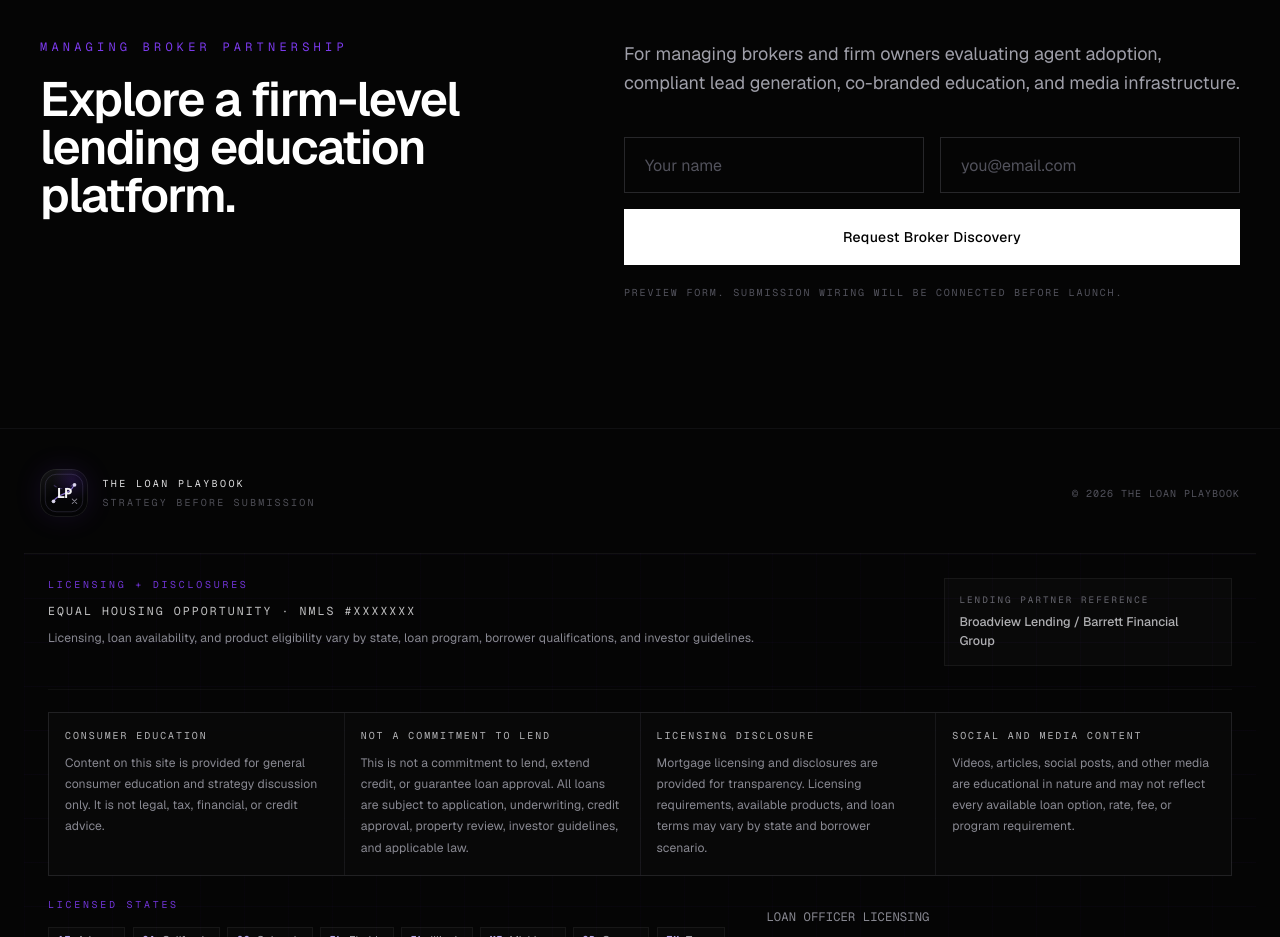
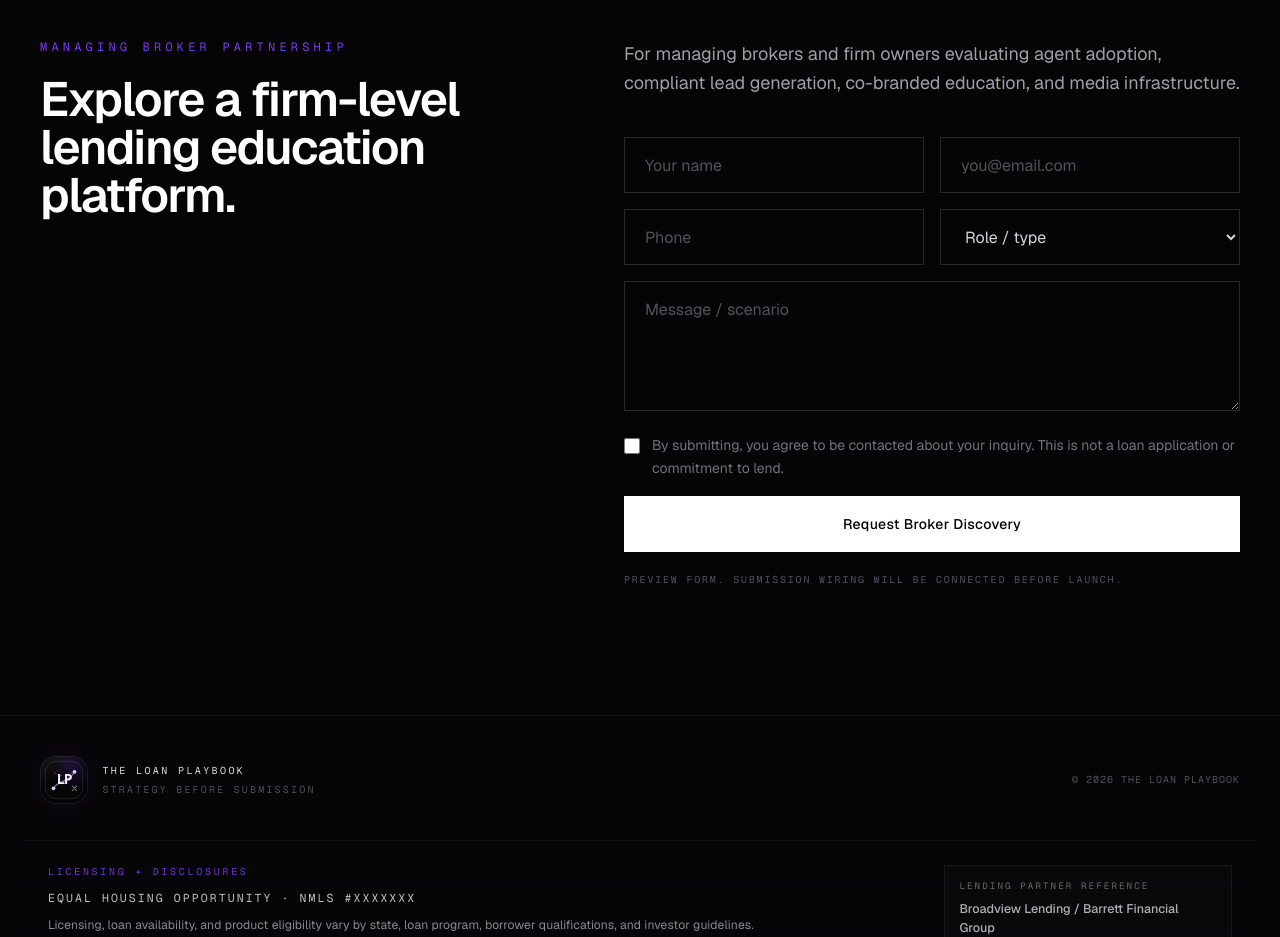
Before and after one commit to cbutler1516/rentpropertyheloc, a Next.js app: page /partners in a window 1280 px wide. Shown: the part 7500-8437 px from the top of the page. Built offline with nearby package versions, Linux system fonts and the light colour scheme.

Commit message:
Add lead capture form infrastructure

```diff
--- a/app/components/conversion-cta.tsx
+++ b/app/components/conversion-cta.tsx
@@ -1,66 +1,26 @@
 import { CTASection } from "./design-system";
+import { LeadCaptureForm, type LeadFormType } from "./lead-capture-form";
 
 type ConversionCTAProps = {
   eyebrow: string;
   title: string;
   body: string;
   submitLabel: string;
-  fields?: Array<{
-    name: string;
-    label: string;
-    placeholder: string;
-    type?: "text" | "email";
-  }>;
+  formType: LeadFormType;
   note?: string;
 };
-
-const defaultFields = [
-  {
-    name: "name",
-    label: "Name",
-    placeholder: "Your name",
-    type: "text" as const,
-  },
-  {
-    name: "email",
-    label: "Email",
-    placeholder: "you@email.com",
-    type: "email" as const,
-  },
-];
 
 export function ConversionCTA({
   eyebrow,
   title,
   body,
   submitLabel,
-  fields = defaultFields,
+  formType,
   note = "Preview form. Submission wiring will be connected before launch.",
 }: ConversionCTAProps) {
   return (
     <CTASection eyebrow={eyebrow} title={title} body={body}>
-      <form className="reveal-item mt-10 grid gap-4 md:grid-cols-2">
-        {fields.map((field) => (
-          <div key={field.name}>
-            <label htmlFor={field.name} className="sr-only">
-              {field.label}
-            </label>
-            <input
-              id={field.name}
-              name={field.name}
-              type={field.type ?? "text"}
-              placeholder={field.placeholder}
-              className="input-glow h-14 w-full border border-zinc-800 bg-[#050505] px-5 text-white transition-all duration-[var(--duration-hover)] placeholder:text-zinc-600 outline-none focus:border-[#7c3aed]/60"
-            />
-          </div>
-        ))}
-        <button
-          type="button"
-          className="btn-primary h-14 bg-white px-8 text-sm font-medium tracking-wide text-black hover:bg-zinc-100 md:col-span-2"
-        >
-          {submitLabel}
-        </button>
-      </form>
+      <LeadCaptureForm formType={formType} submitLabel={submitLabel} />
       <p className="reveal-item mt-5 font-mono text-[10px] tracking-[0.18em] text-zinc-600 uppercase">
         {note}
       </p>
@@ -73,30 +33,35 @@ export const conversionCtas = {
     eyebrow: "Buyer Strategy Call",
     title: "Map the mortgage strategy before the search gets loud.",
     body: "For buyers who want to discuss readiness, cash-to-close, payment design, loan options, and next steps without treating education as a loan approval.",
+    formType: "Buyer Strategy Call" as const,
     submitLabel: "Request Buyer Strategy Call",
   },
   agentPartnership: {
     eyebrow: "Agent Partnership Conversation",
     title: "Build better financing conversations for your buyers.",
     body: "For agents who want compliant education, media support, market context, and buyer-readiness workflows.",
+    formType: "Agent Partnership Conversation" as const,
     submitLabel: "Request Agent Conversation",
   },
   brokerPartnership: {
     eyebrow: "Managing Broker Partnership",
     title: "Explore a firm-level lending education platform.",
     body: "For managing brokers and firm owners evaluating agent adoption, compliant lead generation, co-branded education, and media infrastructure.",
+    formType: "Managing Broker Partnership" as const,
     submitLabel: "Request Broker Discovery",
   },
   commercialReview: {
     eyebrow: "Commercial Scenario Review",
     title: "Make the deal legible before chasing terms.",
     body: "For investors and operators who want to frame asset, sponsor, capital stack, and execution risk before a commercial lending conversation.",
+    formType: "Commercial Scenario Review" as const,
     submitLabel: "Request Scenario Review",
   },
   newsletter: {
     eyebrow: "Content / Newsletter Signup",
     title: "Follow the mortgage strategy media engine.",
     body: "For educational updates, social video drops, article launches, and Broadview Lending content imports. No rates, quotes, or loan approvals.",
+    formType: "Newsletter Signup" as const,
     submitLabel: "Join Content List",
   },
 };
--- /dev/null
+++ b/app/components/lead-capture-form.tsx
@@ -0,0 +1,224 @@
+"use client";
+
+import { useId, useState, type FormEvent } from "react";
+
+export type LeadFormType =
+  | "Buyer Strategy Call"
+  | "Agent Partnership Conversation"
+  | "Managing Broker Partnership"
+  | "Commercial Scenario Review"
+  | "Newsletter Signup";
+
+type LeadCaptureFormProps = {
+  formType: LeadFormType;
+  submitLabel: string;
+};
+
+type SubmitState = "idle" | "submitting" | "success" | "error";
+
+const roleOptions = [
+  "Buyer",
+  "Real estate agent",
+  "Managing broker / owner",
+  "Investor / operator",
+  "Other",
+];
+
+export function LeadCaptureForm({ formType, submitLabel }: LeadCaptureFormProps) {
+  const formId = useId();
+  const [submitState, setSubmitState] = useState<SubmitState>("idle");
+  const [errorMessage, setErrorMessage] = useState("");
+
+  async function onSubmit(event: FormEvent<HTMLFormElement>) {
+    event.preventDefault();
+    setSubmitState("submitting");
+    setErrorMessage("");
+
+    const form = event.currentTarget;
+    const formData = new FormData(form);
+    const honeypot = String(formData.get("company") ?? "");
+
+    if (honeypot) {
+      setSubmitState("success");
+      form.reset();
+      return;
+    }
+
+    const payload = {
+      formType,
+      name: String(formData.get("name") ?? ""),
+      email: String(formData.get("email") ?? ""),
+      phone: String(formData.get("phone") ?? ""),
+      role: String(formData.get("role") ?? ""),
+      message: String(formData.get("message") ?? ""),
+      consent: formData.get("consent") === "on",
+      page: typeof window !== "undefined" ? window.location.href : "",
+      submittedAt: new Date().toISOString(),
+    };
+
+    const endpoint = process.env.NEXT_PUBLIC_LEAD_FORM_ENDPOINT;
+
+    try {
+      if (!endpoint) {
+        console.warn(
+          "NEXT_PUBLIC_LEAD_FORM_ENDPOINT is not set. Simulating lead capture success in preview mode.",
+        );
+        await new Promise((resolve) => window.setTimeout(resolve, 450));
+        setSubmitState("success");
+        form.reset();
+        return;
+      }
+
+      const response = await fetch(endpoint, {
+        method: "POST",
+        headers: {
+          "Content-Type": "application/json",
+        },
+        body: JSON.stringify(payload),
+      });
+
+      if (!response.ok) {
+        throw new Error(`Lead form request failed with ${response.status}`);
+      }
+
+      setSubmitState("success");
+      form.reset();
+    } catch (error) {
+      console.error(error);
+      setErrorMessage(
+        "Something went wrong submitting the form. Please try again.",
+      );
+      setSubmitState("error");
+    }
+  }
+
+  const disabled = submitState === "submitting";
+
+  return (
+    <form
+      className="reveal-item mt-10 grid gap-4 md:grid-cols-2"
+      onSubmit={onSubmit}
+    >
+      <input
+        type="text"
+        name="company"
+        tabIndex={-1}
+        autoComplete="off"
+        className="hidden"
+        aria-hidden="true"
+      />
+
+      <div>
+        <label htmlFor={`${formId}-name`} className="sr-only">
+          Name
+        </label>
+        <input
+          id={`${formId}-name`}
+          name="name"
+          type="text"
+          required
+          autoComplete="name"
+          placeholder="Your name"
+          className="input-glow h-14 w-full border border-zinc-800 bg-[#050505] px-5 text-white transition-all duration-[var(--duration-hover)] placeholder:text-zinc-600 outline-none focus:border-[#7c3aed]/60"
+        />
+      </div>
+
+      <div>
+        <label htmlFor={`${formId}-email`} className="sr-only">
+          Email
+        </label>
+        <input
+          id={`${formId}-email`}
+          name="email"
+          type="email"
+          required
+          autoComplete="email"
+          placeholder="you@email.com"
+          className="input-glow h-14 w-full border border-zinc-800 bg-[#050505] px-5 text-white transition-all duration-[var(--duration-hover)] placeholder:text-zinc-600 outline-none focus:border-[#7c3aed]/60"
+        />
+      </div>
+
+      <div>
+        <label htmlFor={`${formId}-phone`} className="sr-only">
+          Phone
+        </label>
+        <input
+          id={`${formId}-phone`}
+          name="phone"
+          type="tel"
+          autoComplete="tel"
+          placeholder="Phone"
+          className="input-glow h-14 w-full border border-zinc-800 bg-[#050505] px-5 text-white transition-all duration-[var(--duration-hover)] placeholder:text-zinc-600 outline-none focus:border-[#7c3aed]/60"
+        />
+      </div>
+
+      <div>
+        <label htmlFor={`${formId}-role`} className="sr-only">
+          Role or inquiry type
+        </label>
+        <select
+          id={`${formId}-role`}
+          name="role"
+          required
+          defaultValue=""
+          className="input-glow h-14 w-full border border-zinc-800 bg-[#050505] px-5 text-zinc-300 transition-all duration-[var(--duration-hover)] outline-none focus:border-[#7c3aed]/60"
+        >
+          <option value="" disabled>
+            Role / type
+          </option>
+          {roleOptions.map((role) => (
+            <option key={role} value={role}>
+              {role}
+            </option>
+          ))}
+        </select>
+      </div>
+
+      <div className="md:col-span-2">
+        <label htmlFor={`${formId}-message`} className="sr-only">
+          Message or scenario
+        </label>
+        <textarea
+          id={`${formId}-message`}
+          name="message"
+          rows={4}
+          placeholder="Message / scenario"
+          className="input-glow min-h-28 w-full resize-y border border-zinc-800 bg-[#050505] px-5 py-4 text-white transition-all duration-[var(--duration-hover)] placeholder:text-zinc-600 outline-none focus:border-[#7c3aed]/60"
+        />
+      </div>
+
+      <label className="md:col-span-2 flex gap-3 text-sm leading-relaxed text-zinc-500">
+        <input
+          name="consent"
+          type="checkbox"
+          required
+          className="mt-1 h-4 w-4 shrink-0 accent-[#7c3aed]"
+        />
+        <span>
+          By submitting, you agree to be contacted about your inquiry. This is
+          not a loan application or commitment to lend.
+        </span>
+      </label>
+
+      <button
+        type="submit"
+        disabled={disabled}
+        className="btn-primary h-14 bg-white px-8 text-sm font-medium tracking-wide text-black hover:bg-zinc-100 disabled:cursor-not-allowed disabled:opacity-60 md:col-span-2"
+      >
+        {disabled ? "Submitting..." : submitLabel}
+      </button>
+
+      {submitState === "success" ? (
+        <p className="md:col-span-2 font-mono text-[10px] tracking-[0.18em] text-[#a78bfa] uppercase">
+          Received. We will follow up about your inquiry.
+        </p>
+      ) : null}
+
+      {submitState === "error" ? (
+        <p className="md:col-span-2 font-mono text-[10px] tracking-[0.18em] text-red-300 uppercase">
+          {errorMessage}
+        </p>
+      ) : null}
+    </form>
+  );
+}
--- a/app/components/learn-article-template.tsx
+++ b/app/components/learn-article-template.tsx
@@ -7,6 +7,7 @@ import {
   SectionHeader,
   StatRow,
 } from "./design-system";
+import { LeadCaptureForm } from "./lead-capture-form";
 import { PageAmbient } from "./page-ambient";
 import { RevealGroup } from "./reveal-group";
 import { SiteNav } from "./site-nav";
@@ -179,7 +180,12 @@ export function LearnArticleTemplate({ article }: { article: LearnArticle }) {
             { href: "/learn", label: "Back to Learn", variant: "primary" },
             { href: "/videos", label: "Explore Video Topics" },
           ]}
-        />
+        >
+          <LeadCaptureForm
+            formType="Buyer Strategy Call"
+            submitLabel="Request Strategy Follow-Up"
+          />
+        </CTASection>
       </main>
 
       <footer className="relative z-10 border-t border-zinc-900/60 py-10">
```
Also changed, not shown: app/page.tsx (+5 -17 lines).
